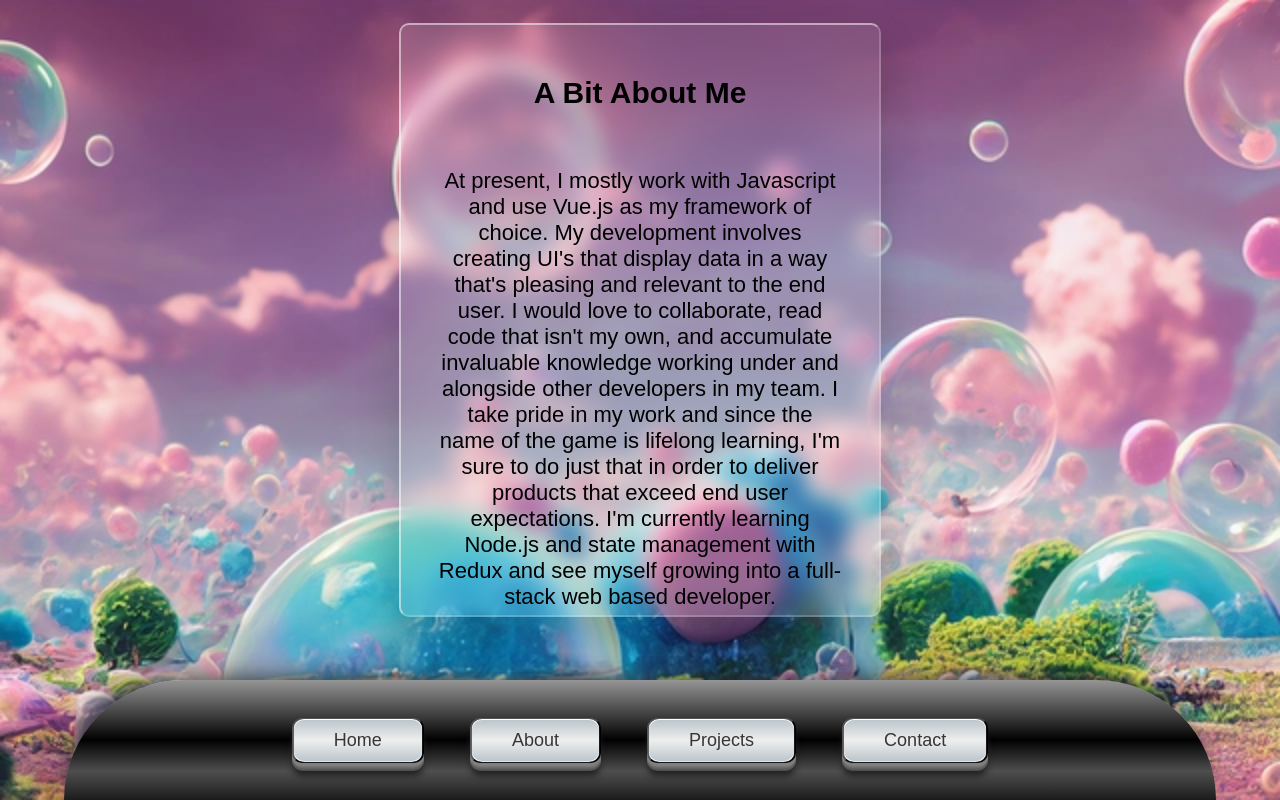
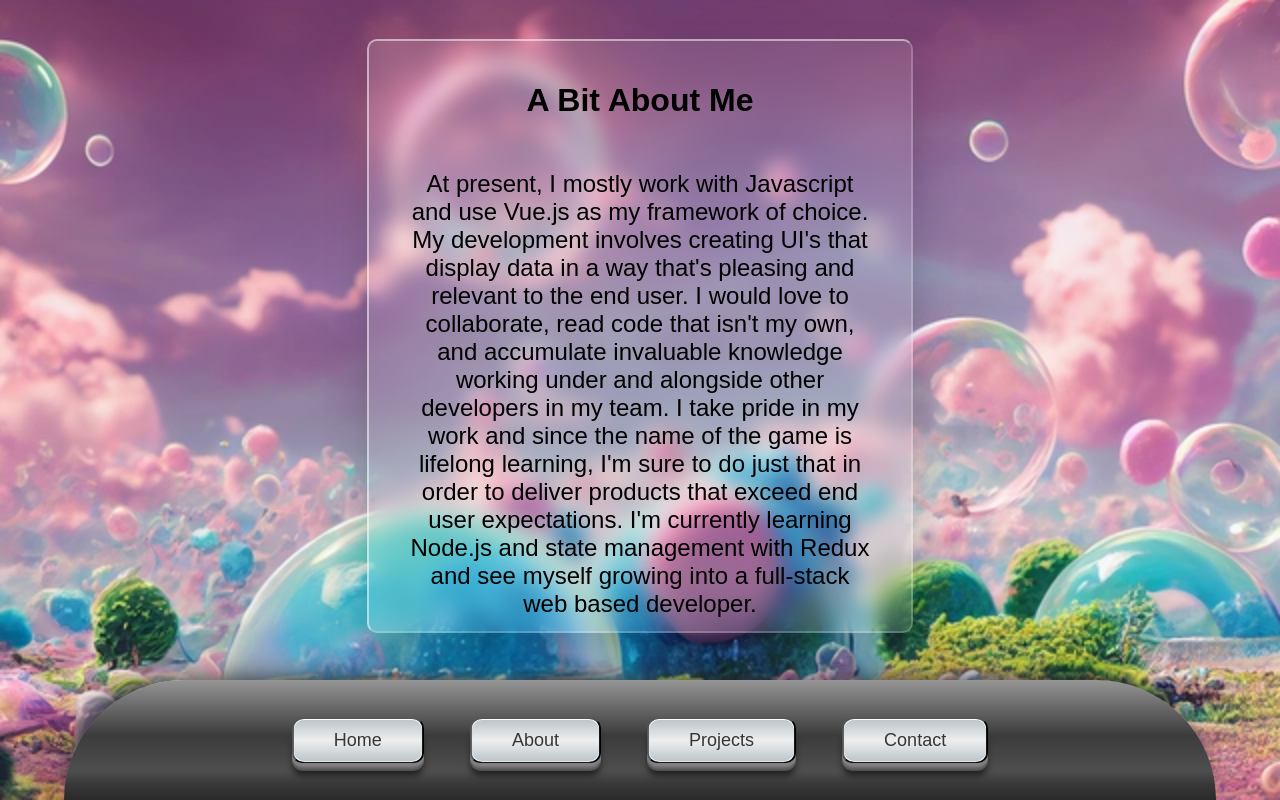
Before and after one commit to Liv4-code/planet-portfolio-site, a React (Create React App) app: page / in a window 1280 px wide. Built offline with nearby package versions, Linux system fonts and the light colour scheme; a web font is replaced by a local one.

Commit message:
Styled nav background

```diff
--- a/src/About.scss
+++ b/src/About.scss
@@ -11,9 +11,9 @@
     left: 0;
     right: 0;
     top: 0;
-    bottom: 20%;
+    bottom: 16%;
     padding: 5%;
-    width: 35%;
+    width: 40%;
     height: 70vh;
     padding: 15px;
     background: rgba(255, 255, 255, 0.1);
@@ -26,13 +26,13 @@
 }
 
 .glass-card__heading {
-    margin: 8%;
-    font-size: 30px;
+    margin: 5%;
+    font-size: 32px;
     text-align: center;
 }
 
 .glass-card__text {
     padding: 5%;
-    font-size: 22px;
+    font-size: 24px;
     text-align: center;
 }
--- a/src/App.scss
+++ b/src/App.scss
@@ -30,37 +30,14 @@ a {
     width: 90vw;
     height: 15%;
     background: rgb(149, 149, 149);
-    background: -moz-linear-gradient(
-        top,
-        rgba(149, 149, 149, 1) 0%,
-        rgba(13, 13, 13, 1) 46%,
-        rgba(1, 1, 1, 1) 50%,
-        rgba(10, 10, 10, 1) 53%,
-        rgba(78, 78, 78, 1) 76%,
-        rgba(56, 56, 56, 1) 87%,
-        rgba(27, 27, 27, 1) 100%
-    );
-    background: -webkit-linear-gradient(
-        top,
-        rgba(149, 149, 149, 1) 0%,
-        rgba(13, 13, 13, 1) 46%,
-        rgba(1, 1, 1, 1) 50%,
-        rgba(10, 10, 10, 1) 53%,
-        rgba(78, 78, 78, 1) 76%,
-        rgba(56, 56, 56, 1) 87%,
-        rgba(27, 27, 27, 1) 100%
-    );
     background: linear-gradient(
         to bottom,
         rgba(149, 149, 149, 1) 0%,
-        rgba(13, 13, 13, 1) 46%,
-        rgba(1, 1, 1, 1) 50%,
-        rgba(10, 10, 10, 1) 53%,
+        rgb(60, 60, 60) 46%,
         rgba(78, 78, 78, 1) 76%,
         rgba(56, 56, 56, 1) 87%,
-        rgba(27, 27, 27, 1) 100%
+        rgb(42, 42, 42) 100%
     );
-    filter: progid:DXImageTransform.Microsoft.gradient( startColorstr='#959595', endColorstr='#1b1b1b',GradientType=0 ); /* IE6-9 */
 
     border-radius: 10rem 10rem 0 0;
     box-shadow: -6px -10px 20px -6px rgba(46, 46, 46, 0.75);
```
